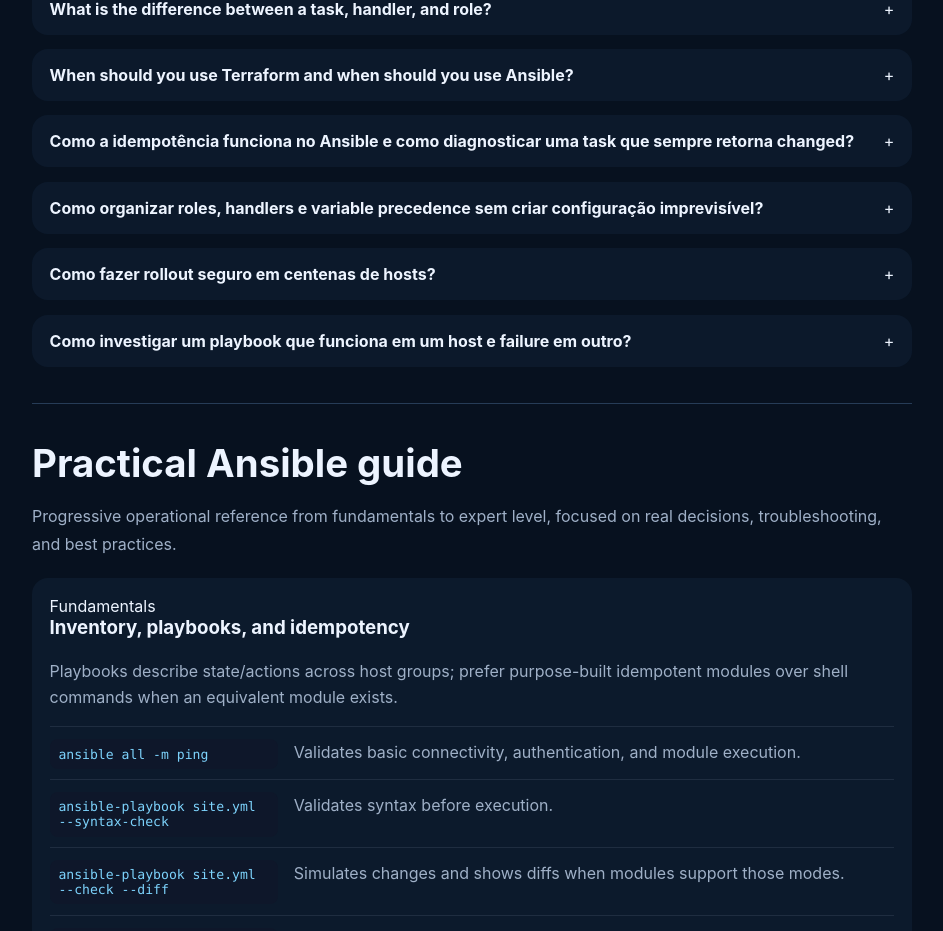
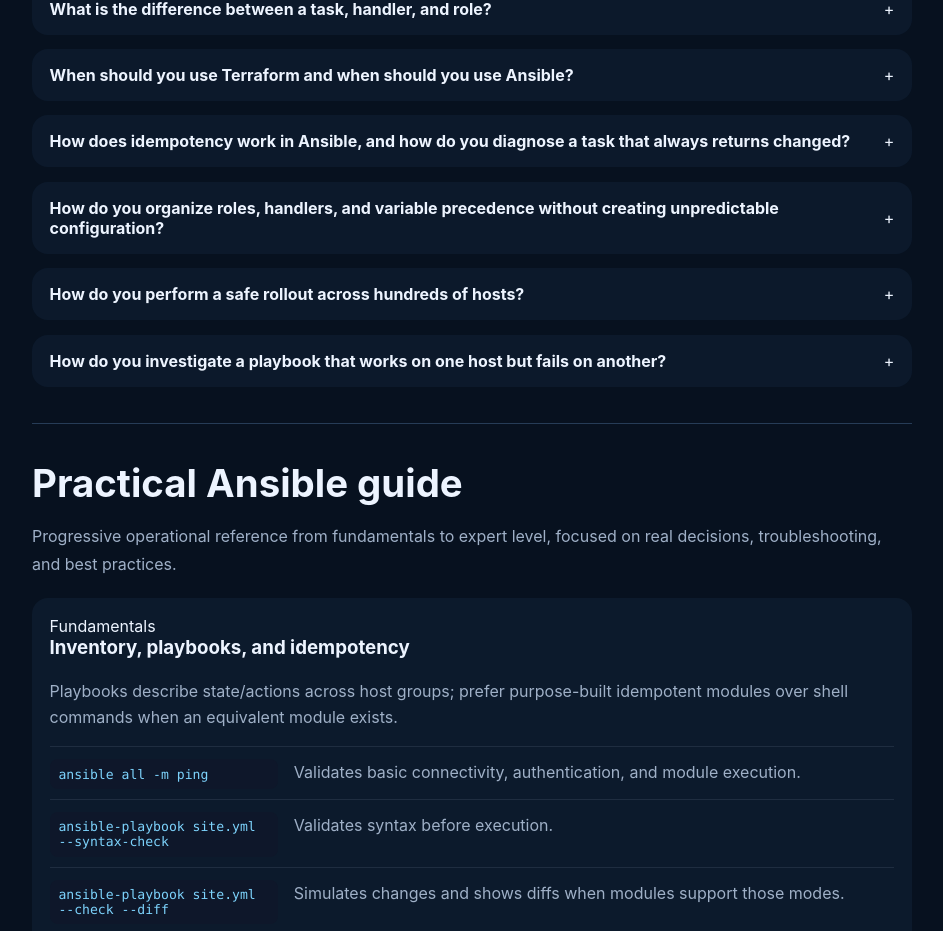
Before and after one commit to josecarlosjr/it_wiki, a Next.js app: page /wiki/ansible/ in a window 1280 px wide. Shown: the part 1470-2401 px from the top of the page, without its empty margins (313-1256 px from the left). Built offline with nearby package versions, Linux system fonts and the light colour scheme.

Commit message:
fix: use exact English mappings for extended questions

```diff
--- a/components/wiki-article-accordions.tsx
+++ b/components/wiki-article-accordions.tsx
@@ -18,6 +18,7 @@
 import { getAwsExtraQuestions, getAwsInterviewVisual, getAwsSectionDiagram } from '@/content/aws-diagrams';
 import { extraQuestionEn, localizeVisual, technicalTextEn } from '@/content/i18n-technical';
 import { interviewAnswerByQuestionEn } from '@/content/interview-en';
+import { extendedQuestionEn } from '@/content/question-en';
 import { TopicDiagram } from './topic-diagram';
 import { useLanguage } from './language-provider';
 
@@ -118,7 +119,9 @@
         <div className="interactive-accordion">
           {questionsPt.map((sourceQuestion, index) => {
             const isOpen = openQuestion === index;
-            const question = locale === 'en' ? (baseEnglishByPt[sourceQuestion] ?? extraQuestionEn[sourceQuestion] ?? technicalTextEn(sourceQuestion)) : sourceQuestion;
+            const question = locale === 'en'
+              ? (baseEnglishByPt[sourceQuestion] ?? extendedQuestionEn[sourceQuestion] ?? extraQuestionEn[sourceQuestion] ?? technicalTextEn(sourceQuestion))
+              : sourceQuestion;
             const rawVisual = interviewVisual(articleSlug, sourceQuestion);
             const localizedVisual = localizeVisual(rawVisual, locale);
             const visual = localizedVisual && locale === 'en'
@@ -131,7 +134,7 @@
                 </button>
                 {isOpen ? (
                   <div className="interactive-accordion-content">
-                    <p>{visual?.answer ?? interviewAnswerByQuestionEn[sourceQuestion] ?? answerFallback(question, locale === 'en')}</p>
+                    <p>{visual?.answer ?? (locale === 'en' ? interviewAnswerByQuestionEn[sourceQuestion] : undefined) ?? answerFallback(question, locale === 'en')}</p>
                     {visual ? <TopicDiagram spec={visual.diagram} /> : (
                       <div className="diagram-review-note" role="note">{t(
                         'Diagrama ainda não publicado para esta pergunta. Evitamos usar um fluxo genérico que possa sugerir uma arquitetura incorreta.',
```
